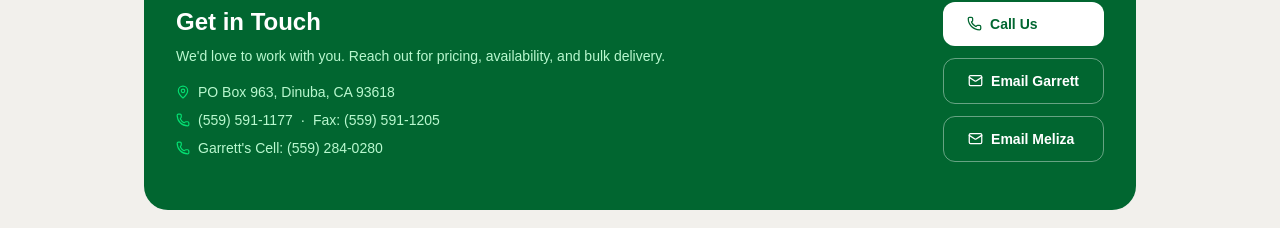
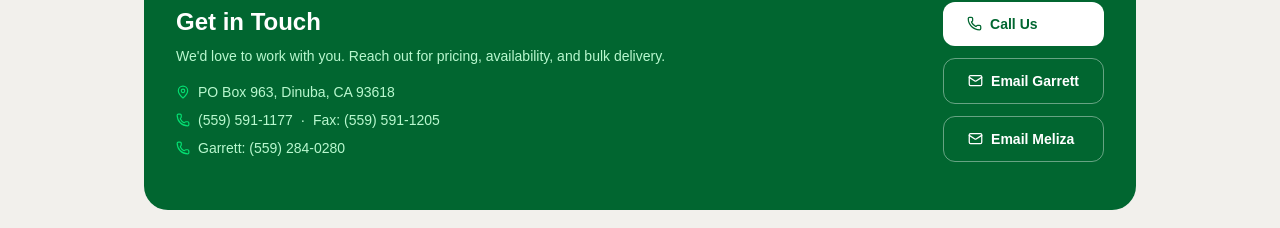
Before and after one commit to Shadowfear36/SeqHort, a Next.js app: page /heritage in a window 1280 px wide. Shown: the part 1826-2054 px from the top of the page. Built offline with nearby package versions, Linux system fonts and the light colour scheme.

Commit message:
Simplify Garrett's cell number label

```diff
--- a/app/contact/page.tsx
+++ b/app/contact/page.tsx
@@ -119,7 +119,7 @@ export default function ContactPage() {
                     className="inline-flex items-center gap-2 text-sm text-green-700 hover:text-green-800 font-medium transition-colors"
                   >
                     <Phone size={14} />
-                    {c.cell} (cell)
+                    Cell: {c.cell}
                   </a>
                 )}
                 <a
--- a/app/heritage/page.tsx
+++ b/app/heritage/page.tsx
@@ -150,7 +150,7 @@ export default function HeritagePage() {
               </div>
               <div className="flex items-center gap-2">
                 <Phone size={14} className="text-green-400" />
-                Garrett's Cell: (559) 284-0280
+                Garrett: (559) 284-0280
               </div>
             </div>
           </div>
```
